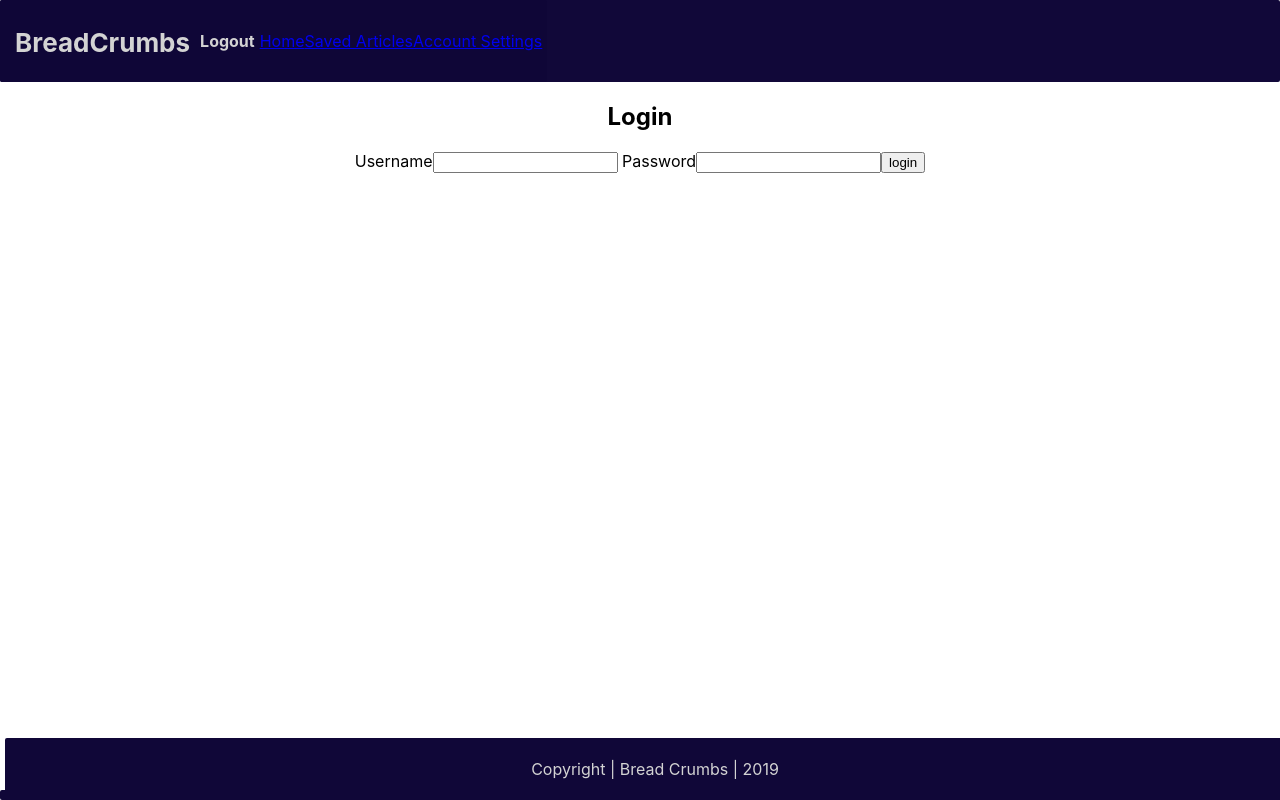
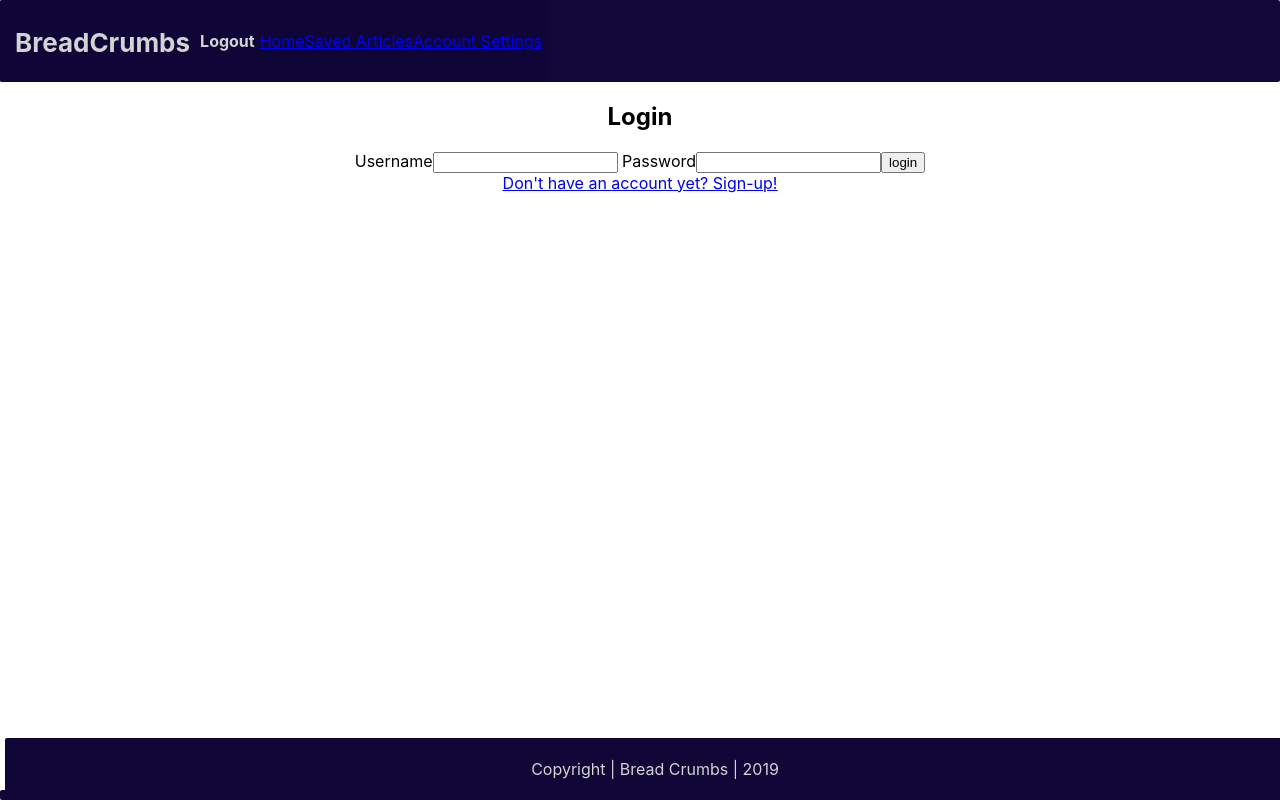
Before and after one commit to thinkful-ei-gecko/BreadCrumbs-Client, a React (Create React App) app: page /login in a window 1280 px wide. Shown: the top 800 px of the page. Built offline with nearby package versions, Linux system fonts and the light colour scheme.

Commit message:
add reroute capability on register/login pages

```diff
--- a/src/routes/LoginPage/LoginPage.js
+++ b/src/routes/LoginPage/LoginPage.js
@@ -1,4 +1,5 @@
 import React, { Component } from 'react';
+import { Link } from 'react-router-dom';
 import Login from '../../components/Login/Login';
 import './LoginPage.css';
 
@@ -16,9 +17,12 @@
   }
   render() {
     return (
-        <section className='LoginPage' >
+      <section className='LoginPage' >
         <h2>Login</h2>
         <Login onLoginSuccess={this.handleLoginSuccess}/>
+        <div className='rerouteRegister'>
+          <Link to='/register'>Don't have an account yet? Sign-up!</Link>
+        </div>
       </section>
    )
   }
--- a/src/routes/RegistrationPage/RegistrationPage.js
+++ b/src/routes/RegistrationPage/RegistrationPage.js
@@ -1,4 +1,5 @@
-import React, { Component } from 'react'
+import React, { Component } from 'react';
+import { Link } from 'react-router-dom';
 import Registration from '../../components/Registartion/Registration';
 import './RegistrationPage.css';
 
@@ -16,9 +17,11 @@
   render() {
     return (
       <section className='RegistrationPage'>
-
-      <Registration onSignUpSuccess={this.handleSignUpSuccess}/>
-    </section>
+        <Registration onSignUpSuccess={this.handleSignUpSuccess}/>
+        <div className='rerouteLogin'>
+          <Link to='/login'>Already have an account? Sign-in!</Link>
+        </div>
+      </section>
     )
   }
 }
```
